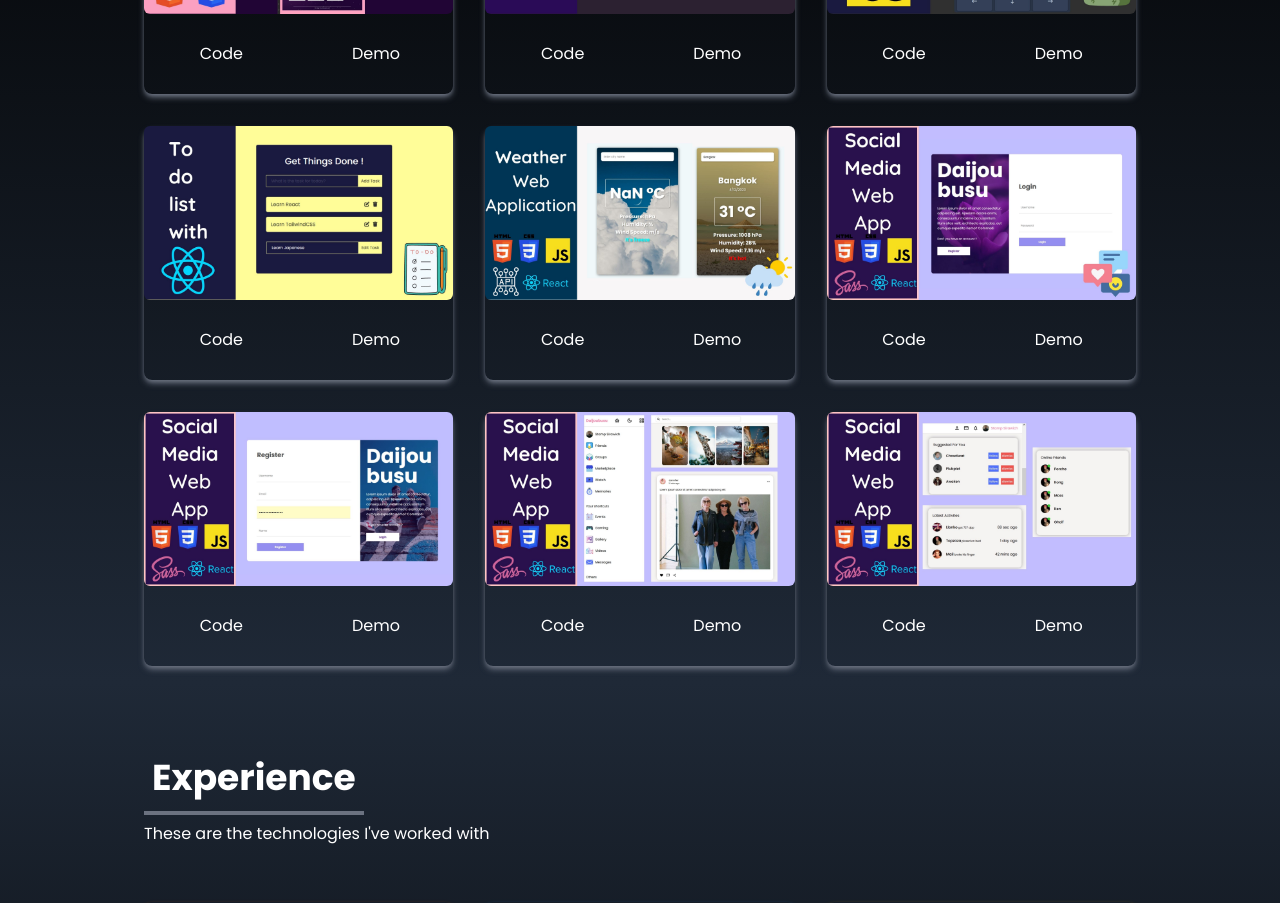
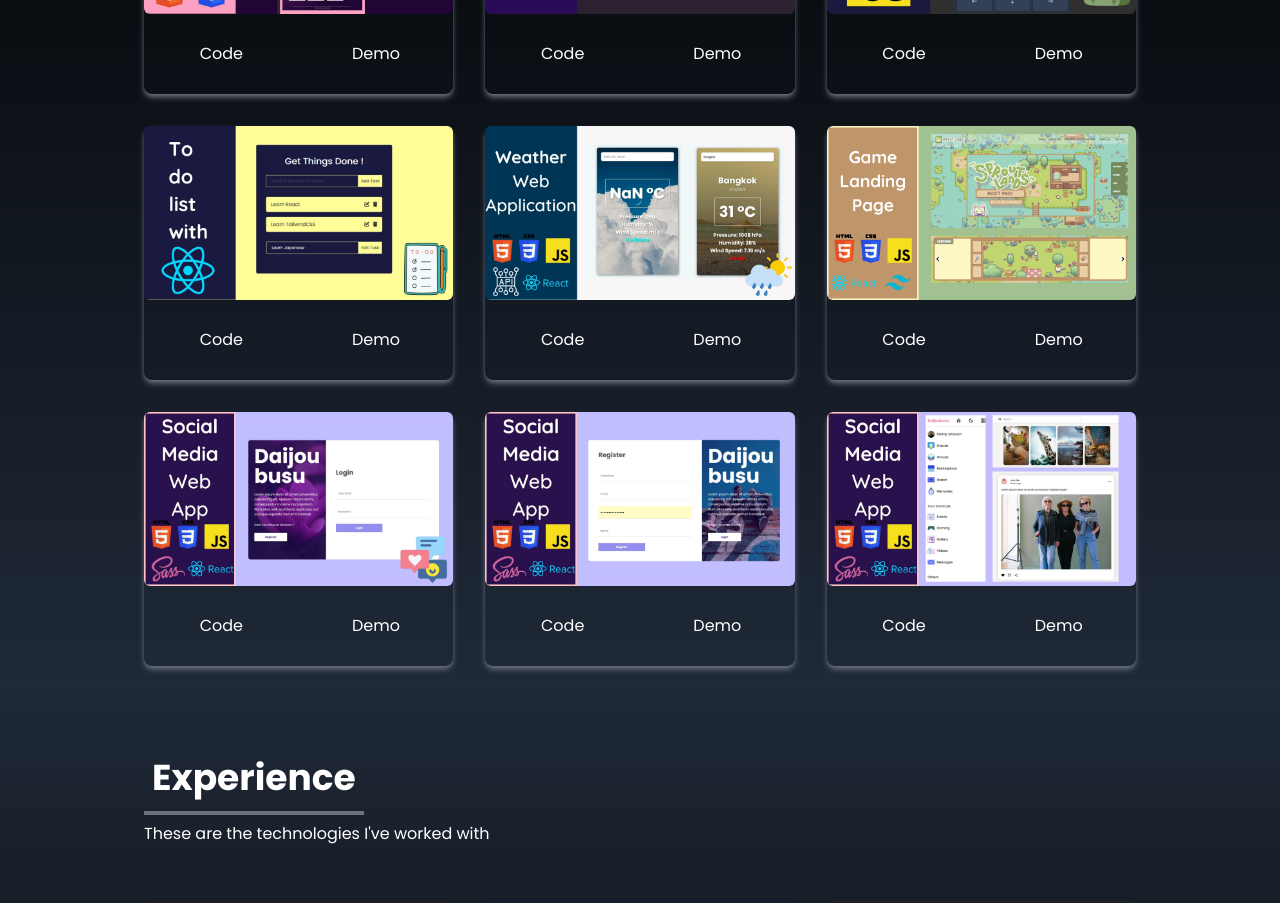
Before and after one commit to Daijoubust/my-portfolio, a React (Vite) app: page / in a window 1280 px wide. Shown: the part 1920-2823 px from the top of the page. Built offline with nearby package versions, Linux system fonts and the light colour scheme.

Commit message:
Update sprout-land

```diff
--- a/src/components/Portfolio.jsx
+++ b/src/components/Portfolio.jsx
@@ -7,7 +7,8 @@ import weatherApp from '../assets/portfolio/weather-app.jpg'
 import socialMediaApp1 from '../assets/portfolio/social-media-app-1.jpg'
 import socialMediaApp2 from '../assets/portfolio/social-media-app-2.jpg'
 import socialMediaApp3 from '../assets/portfolio/social-media-app-3.jpg'
-import socialMediaApp4 from '../assets/portfolio/social-media-app-4.jpg'
+// import socialMediaApp4 from '../assets/portfolio/social-media-app-4.jpg'
+import sproutLand from '../assets/portfolio/sprout-land.png'
 
 
 const Portfolio = () => {
@@ -44,25 +45,25 @@ const Portfolio = () => {
         },
         {
             id: 6,
+            src: sproutLand,
+            link: "https://github.com/Daijoubust/sprout-lands-landing-page",
+            demo: "https://sprout-land-by-daijoubust.netlify.app/"
+        },
+        {
+            id: 7,
             src: socialMediaApp1,
             link: "https://github.com/Daijoubust/Social-Media-App-by-Daijoubust",
             demo: "https://daijoubust-social-media-login.netlify.app/login"
         },
         {
-            id: 7,
+            id: 8,
             src: socialMediaApp2,
             link: "https://github.com/Daijoubust/Social-Media-App-by-Daijoubust",
             demo: "https://daijoubust-social-media-login.netlify.app/register"
         },
         {
-            id: 8,
+            id: 9,
             src: socialMediaApp3,
-            link: "https://github.com/Daijoubust/Social-Media-App-by-Daijoubust",
-            demo: "https://daijoubust-social-media.netlify.app/"
-        },
-        {
-            id: 9,
-            src: socialMediaApp4,
             link: "https://github.com/Daijoubust/Social-Media-App-by-Daijoubust",
             demo: "https://daijoubust-social-media.netlify.app/"
         },
```
Also changed, not shown: src/assets/portfolio/sprout-land.png (added).
